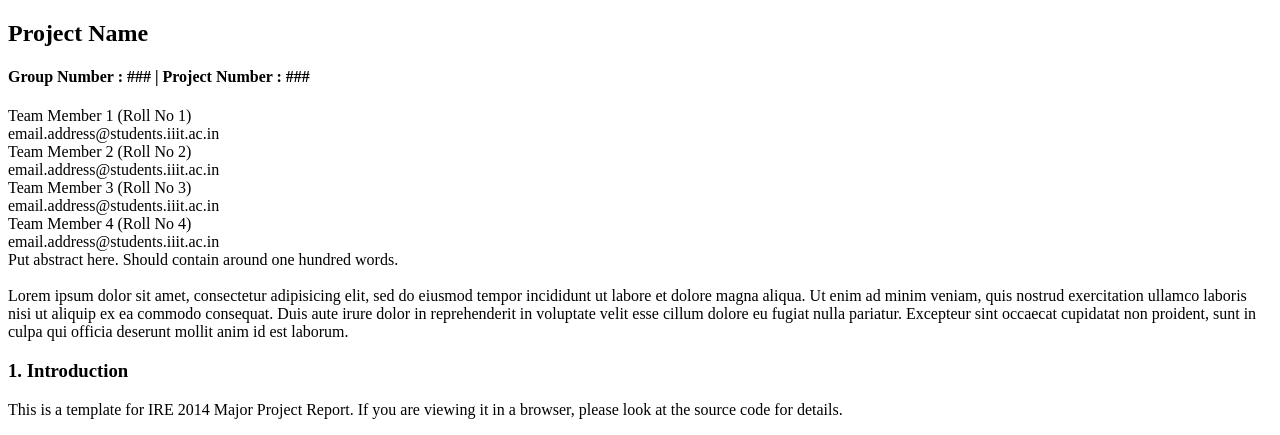
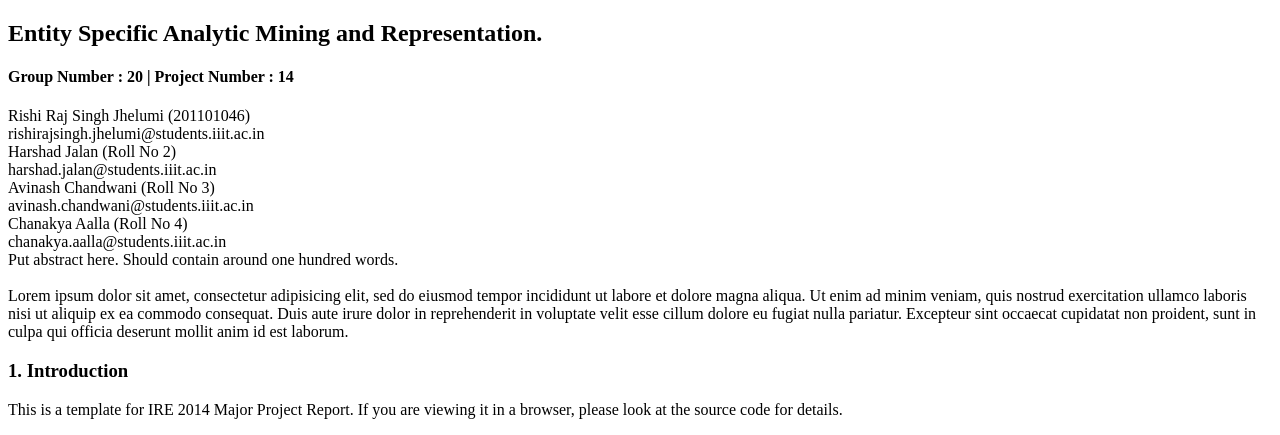
Before and after one commit to rishirajsinghjhelumi/Entity-Mining, a Flask app: page /report in a window 1280 px wide. Shown: the top 435 px of the page. Run offline with Flask 2, Linux system fonts and the light colour scheme; parts of the project's set-up code (start-up, migrations or seed data) failed here and were passed over.

Commit message:
add basic known info to report

```diff
--- a/static/templates/report.html
+++ b/static/templates/report.html
@@ -30,32 +30,32 @@ To include mathematics, use other tools to create formulae and put the image her
 
 <html lang="en">
 <head>
-    <title> Your Project Name </title>
+    <title> Entity Specific Analytic Mining and Representation. </title>
     <link href="static/templates/IRE2014styles.css" type="stylesheet" rel="stylesheet">
 </head>
 <body>
     <div class="ire2014_container">
-    <h2 class="ire2014_h2">Project Name</h2>
-    <h4 class="ire2014_h4">Group Number : ### | Project Number : ### </h4>
+    <h2 class="ire2014_h2">Entity Specific Analytic Mining and Representation.</h2>
+    <h4 class="ire2014_h4">Group Number : 20 | Project Number : 14 </h4>
     <div class="ire2014_authors">
         <div class="ire2014_authorname">
-            Team Member 1 (Roll No 1) <br>
-            email.address@students.iiit.ac.in
+            Rishi Raj Singh Jhelumi (201101046) <br>
+            rishirajsingh.jhelumi@students.iiit.ac.in
         </div>
 
         <div class="ire2014_authorname">
-            Team Member 2 (Roll No 2) <br>
-            email.address@students.iiit.ac.in
+            Harshad Jalan (Roll No 2) <br>
+            harshad.jalan@students.iiit.ac.in
         </div>
 
         <div class="ire2014_authorname">
-            Team Member 3 (Roll No 3) <br>
-            email.address@students.iiit.ac.in
+            Avinash Chandwani (Roll No 3) <br>
+            avinash.chandwani@students.iiit.ac.in
         </div>
 
         <div class="ire2014_authorname">
-            Team Member 4 (Roll No 4) <br>
-            email.address@students.iiit.ac.in
+            Chanakya Aalla (Roll No 4) <br>
+            chanakya.aalla@students.iiit.ac.in
         </div>
 
     </div>
@@ -182,7 +182,7 @@ To include mathematics, use other tools to create formulae and put the image her
         <div class="ire2014_resources">
             <h3 class="ire2014_h3">Resources</h3>
             <h4>Code Base</h4>
-            <a href="#" class="ire2014_link">Github Repository for Project ABC</a>
+            <a href="https://github.com/rishirajsinghjhelumi/Entity-Mining" class="ire2014_link">Github Repo</a>
 
             <h4>Slide Show</h4>
             <a href="#" class="ire2014_link">Put Slideshare Link</a>
```
